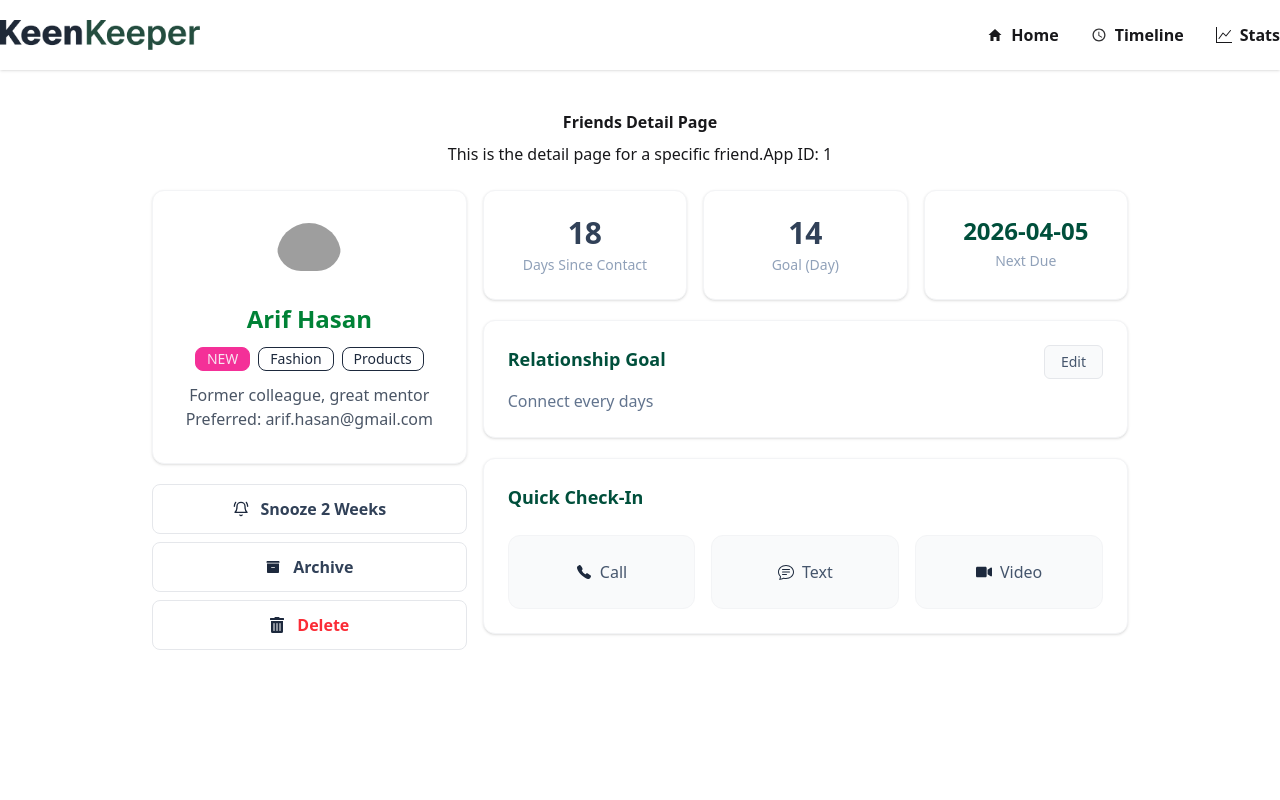
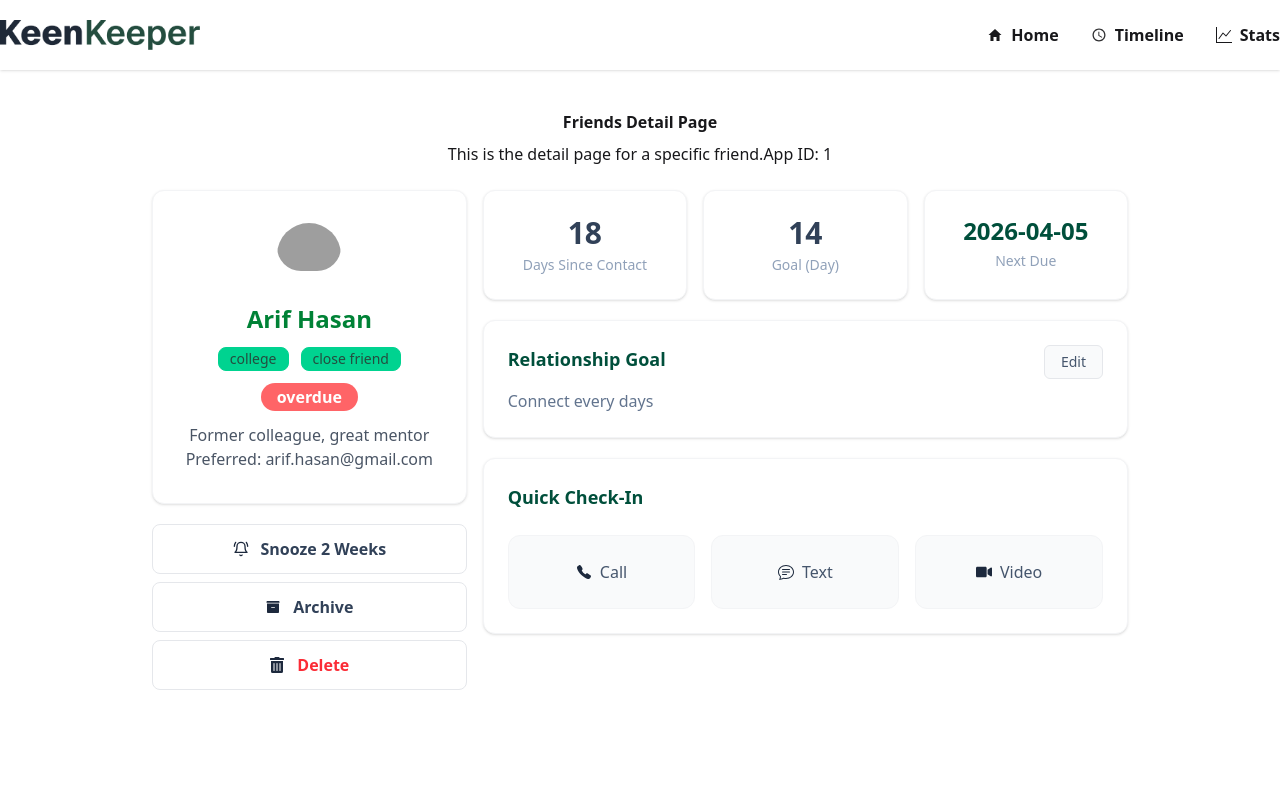
Before and after one commit to dhtanvir/keen-keeper-a7-project, a Next.js app: page /friend-apps/1 in a window 1280 px wide. Shown: the top 800 px of the page. Built offline with nearby package versions, Linux system fonts and the light colour scheme; grey boxes are pictures that could not be loaded.

Commit message:
tag & status

```diff
--- a/src/app/friend-apps/[id]/page.jsx
+++ b/src/app/friend-apps/[id]/page.jsx
@@ -27,11 +27,19 @@ const FriendsDetailPage = async ({ params }) => {
 
   //   console.log("name ", timeline);
 
+  const statusColor = {
+    overdue: "bg-red-400 text-white",
+    "almost due": "bg-yellow-400 text-black",
+    "on-track": "bg-green-400 text-white",
+  };
+
   return (
     <div className="container mx-auto px-2 py-10">
       <div className="text-base text-center space-y-2">
         <h1 className="text-balance font-semibold">Friends Detail Page</h1>
-      <p className="text-base px-5">This is the detail page for a specific friend.App ID: {app.id} </p>
+        <p className="text-base px-5">
+          This is the detail page for a specific friend.App ID: {app.id}{" "}
+        </p>
       </div>
       {/* detail Card item */}
       <div
@@ -56,11 +64,23 @@ const FriendsDetailPage = async ({ params }) => {
               </div>
               <h1 className="text-2xl font-bold text-green-700">{app.name}</h1>
               {/* Tags & Status */}
-              <div className="flex items-center justify-center gap-2 py-3">
-                <div className="badge badge-secondary">NEW</div>
-                <div className="flex gap-2">
-                  <div className="badge badge-outline">Fashion</div>
-                  <div className="badge badge-outline">Products</div>
+              <div className="flex flex-col items-center justify-center gap-3 py-3">
+                <div className="flex items-center gap-3">
+                  {app.tags.map((tag, index) => (
+                    <div
+                      key={index}
+                      className="badge badge-success text-[#244D3F]"
+                    >
+                      {tag}
+                    </div>
+                  ))}
+                </div>
+
+                <div
+                  className={`font-bold px-4 py-0.5
+                rounded-2xl ${statusColor[app.status]}`}
+                >
+                  {app.status}
                 </div>
               </div>
               <p className="text-gray-600">Former colleague, great mentor</p>
```
